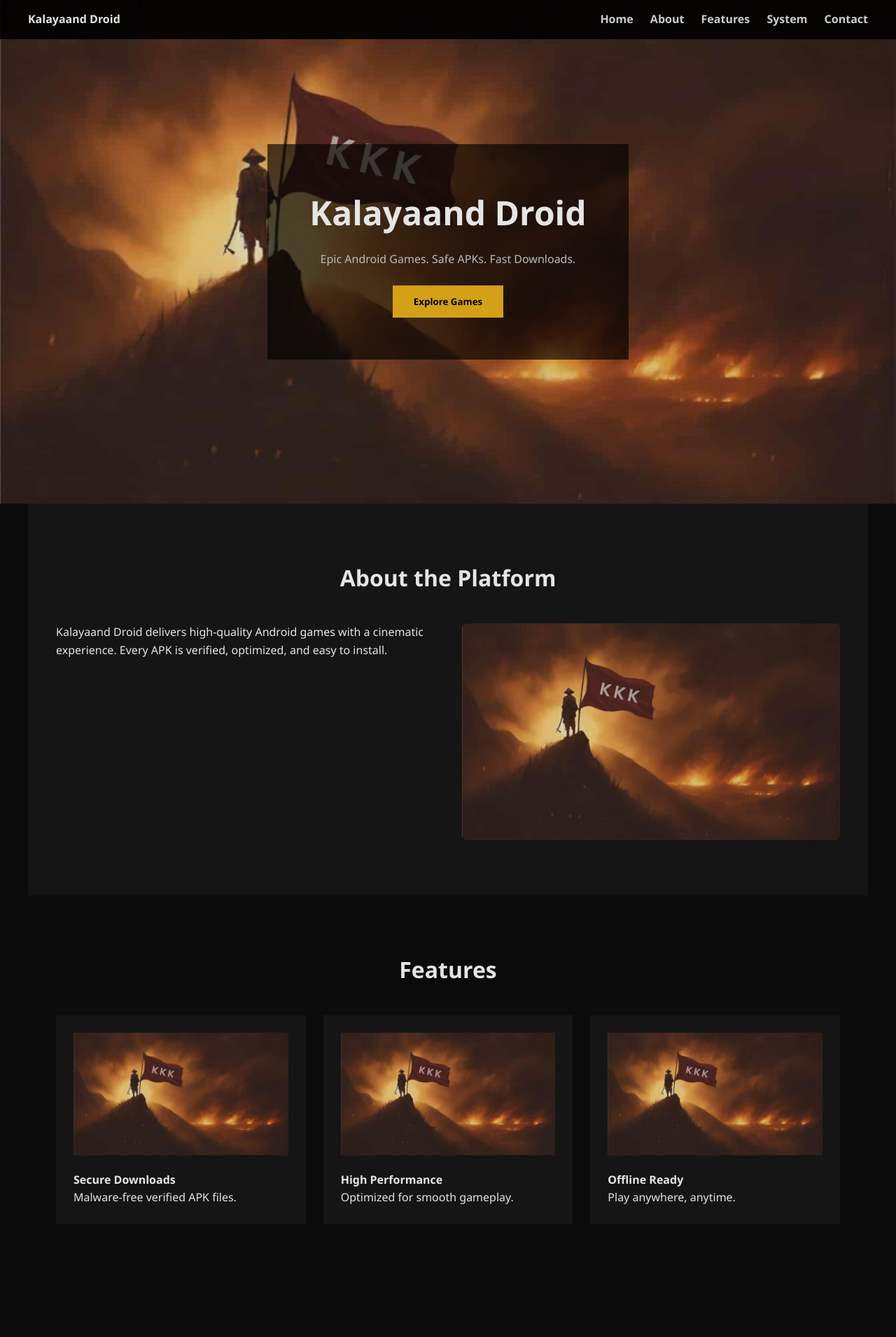
After one commit to Feeder029/KalayaAndroidWeb, a PHP site: page /test.html in a window 1280 px wide. The commit adds this page. Shown: the top 1911 px of the page at 70% size. Run offline with PHP 8.4, Linux system fonts and the light colour scheme.

Commit message:
web wireframe setup

```diff
--- /dev/null
+++ b/test.html
@@ -0,0 +1,296 @@
+<!DOCTYPE html>
+<html lang="en">
+<head>
+<meta charset="UTF-8">
+<title>Kalayaand Droid</title>
+<meta name="viewport" content="width=device-width, initial-scale=1.0">
+
+<style>
+:root {
+    --bg: #0b0b0b;
+    --panel: #151515;
+    --accent: #d4a017;
+    --text: #e5e5e5;
+}
+
+* {
+    margin: 0;
+    padding: 0;
+    box-sizing: border-box;
+    font-family: "Segoe UI", Arial, sans-serif;
+}
+
+body {
+    background: var(--bg);
+    color: var(--text);
+    line-height: 1.6;
+}
+
+/* NAV */
+nav {
+    position: fixed;
+    top: 0;
+    width: 100%;
+    background: rgba(0,0,0,0.9);
+    display: flex;
+    justify-content: space-between;
+    padding: 15px 40px;
+    z-index: 1000;
+}
+nav a {
+    color: #ccc;
+    margin-left: 20px;
+    text-decoration: none;
+    font-weight: 600;
+}
+nav a:hover {
+    color: var(--accent);
+}
+
+/* HERO */
+.hero {
+    height: 90vh;
+    background: url(../public/assets/img/gamebg.jpg) center/cover no-repeat;
+    display: flex;
+    align-items: center;
+    justify-content: center;
+    text-align: center;
+}
+.hero .overlay {
+    background: rgba(0,0,0,0.65);
+    padding: 60px;
+    max-width: 800px;
+}
+.hero h1 {
+    font-size: 48px;
+    margin-bottom: 15px;
+}
+.hero p {
+    color: #bbb;
+    margin-bottom: 25px;
+}
+.hero button {
+    background: var(--accent);
+    border: none;
+    padding: 14px 30px;
+    font-weight: bold;
+    cursor: pointer;
+}
+
+/* SECTION */
+section {
+    padding: 80px 40px;
+    max-width: 1200px;
+    margin: auto;
+}
+section h2 {
+    text-align: center;
+    margin-bottom: 40px;
+    font-size: 32px;
+}
+
+/* ABOUT */
+.about {
+    background: var(--panel);
+}
+.about-content {
+    display: grid;
+    grid-template-columns: 1fr 1fr;
+    gap: 40px;
+}
+.about img {
+    width: 100%;
+    border-radius: 6px;
+}
+
+/* FEATURES GRID */
+.features {
+    display: grid;
+    grid-template-columns: repeat(auto-fit, minmax(250px,1fr));
+    gap: 25px;
+}
+.feature-box {
+    background: var(--panel);
+    padding: 25px;
+}
+.feature-box img {
+    width: 100%;
+    margin-bottom: 15px;
+}
+
+/* IMAGE GALLERY (like wireframe middle) */
+.gallery {
+    display: grid;
+    grid-template-columns: repeat(auto-fit, minmax(220px,1fr));
+    gap: 15px;
+}
+.gallery img {
+    width: 100%;
+    border-radius: 4px;
+}
+
+/* SYSTEM */
+.system {
+    background: var(--panel);
+}
+.system ul {
+    max-width: 500px;
+    margin: auto;
+    list-style: none;
+}
+.system li {
+    padding: 10px 0;
+    border-bottom: 1px solid #222;
+}
+
+/* CONTACT */
+form {
+    max-width: 500px;
+    margin: auto;
+}
+input, textarea {
+    width: 100%;
+    background: #111;
+    border: 1px solid #222;
+    color: #fff;
+    padding: 12px;
+    margin-bottom: 15px;
+}
+form button {
+    width: 100%;
+    background: var(--accent);
+    border: none;
+    padding: 14px;
+    font-weight: bold;
+}
+
+/* FOOTER */
+footer {
+    background: #000;
+    padding: 50px 40px;
+}
+.footer-grid {
+    display: grid;
+    grid-template-columns: repeat(auto-fit, minmax(200px,1fr));
+    gap: 30px;
+}
+footer h4 {
+    margin-bottom: 15px;
+}
+footer p {
+    color: #aaa;
+    font-size: 14px;
+}
+</style>
+</head>
+
+<body>
+
+<nav>
+    <strong>Kalayaand Droid</strong>
+    <div>
+        <a href="#home">Home</a>
+        <a href="#about">About</a>
+        <a href="#features">Features</a>
+        <a href="#system">System</a>
+        <a href="#contact">Contact</a>
+    </div>
+</nav>
+
+<!-- HERO -->
+<div class="hero" id="home">
+    <div class="overlay">
+        <h1>Kalayaand Droid</h1>
+        <p>Epic Android Games. Safe APKs. Fast Downloads.</p>
+        <button>Explore Games</button>
+    </div>
+</div>
+
+<!-- ABOUT -->
+<section class="about" id="about">
+    <h2>About the Platform</h2>
+    <div class="about-content">
+        <p>
+            Kalayaand Droid delivers high-quality Android games with
+            a cinematic experience. Every APK is verified, optimized,
+            and easy to install.
+        </p>
+        <img src="public/assets/img/gamebg.jpg">
+    </div>
+</section>
+
+<!-- FEATURES -->
+<section id="features">
+    <h2>Features</h2>
+    <div class="features">
+        <div class="feature-box">
+            <img src="public/assets/img/gamebg.jpg">
+            <h4>Secure Downloads</h4>
+            <p>Malware-free verified APK files.</p>
+        </div>
+        <div class="feature-box">
+            <img src="public/assets/img/gamebg.jpg">
+            <h4>High Performance</h4>
+            <p>Optimized for smooth gameplay.</p>
+        </div>
+        <div class="feature-box">
+            <img src="public/assets/img/gamebg.jpg">
+            <h4>Offline Ready</h4>
+            <p>Play anywhere, anytime.</p>
+        </div>
+    </div>
+</section>
+
+<!-- GALLERY -->
+<section>
+    <h2>Game Screenshots</h2>
+    <div class="gallery">
+        <img src="public/assets/img/gamebg.jpg">
+        <img src="public/assets/img/gamebg.jpg">
+        <img src="public/assets/img/gamebg.jpg">
+        <img src="public/assets/img/gamebg.jpg">
+    </div>
+</section>
+
+<!-- SYSTEM -->
+<section class="system" id="system">
+    <h2>System Requirements</h2>
+    <ul>
+        <li>Android 7.0 or higher</li>
+        <li>Minimum 2GB RAM</li>
+        <li>200MB free storage</li>
+        <li>Stable internet connection</li>
+    </ul>
+</section>
+
+<!-- CONTACT -->
+<section id="contact">
+    <h2>Contact</h2>
+    <form>
+        <input type="text" placeholder="Name">
+        <input type="email" placeholder="Email">
+        <textarea rows="4" placeholder="Message"></textarea>
+        <button>Send Message</button>
+    </form>
+</section>
+
+<!-- FOOTER -->
+<footer>
+    <div class="footer-grid">
+        <div>
+            <h4>Kalayaand Droid</h4>
+            <p>Premium Android gaming platform.</p>
+        </div>
+        <div>
+            <h4>Links</h4>
+            <p>Home<br>Games<br>Privacy</p>
+        </div>
+        <div>
+            <h4>Support</h4>
+            <p>Email<br>FAQ<br>Help Center</p>
+        </div>
+    </div>
+</footer>
+
+</body>
+</html>
```
Also changed, not shown: public/css/about.css (added, +21 -0 lines), public/css/contact.css (added, +30 -0 lines), public/css/features.css (added, +31 -0 lines), public/css/includes.css (renamed from public/css/header.css, +8 -1 lines), public/css/system.css (added, +18 -0 lines), public/index.css (+16 -6 lines), public/index.php (+15 -8 lines), public/pages/about.php (added, +22 -0 lines), public/pages/contact.php (added, +21 -0 lines), public/pages/features.php (added, +43 -0 lines), public/pages/system.php (added, +21 -0 lines), README.md.
